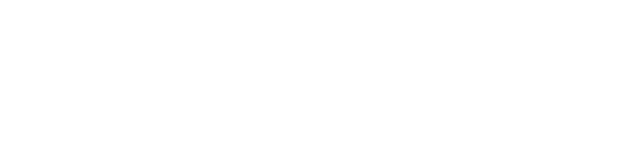
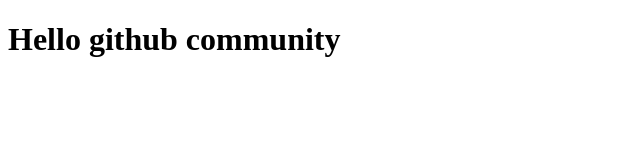
Before and after one commit to tine50/preparation-course, a plain HTML site: page index.html in a window 1280 px wide. Shown: the whole page, without its empty margins (0-640 px from the left). Drawn offline with Linux system fonts and the light colour scheme.

Commit message:
Modifier du fichier index.html

```diff
--- a/index.html
+++ b/index.html
@@ -7,6 +7,6 @@
     <title>Document</title>
 </head>
 <body>
-
+    <h1>Hello github community</h1>
 </body>
 </html>
```
Also changed, not shown: scrip.js (added).
